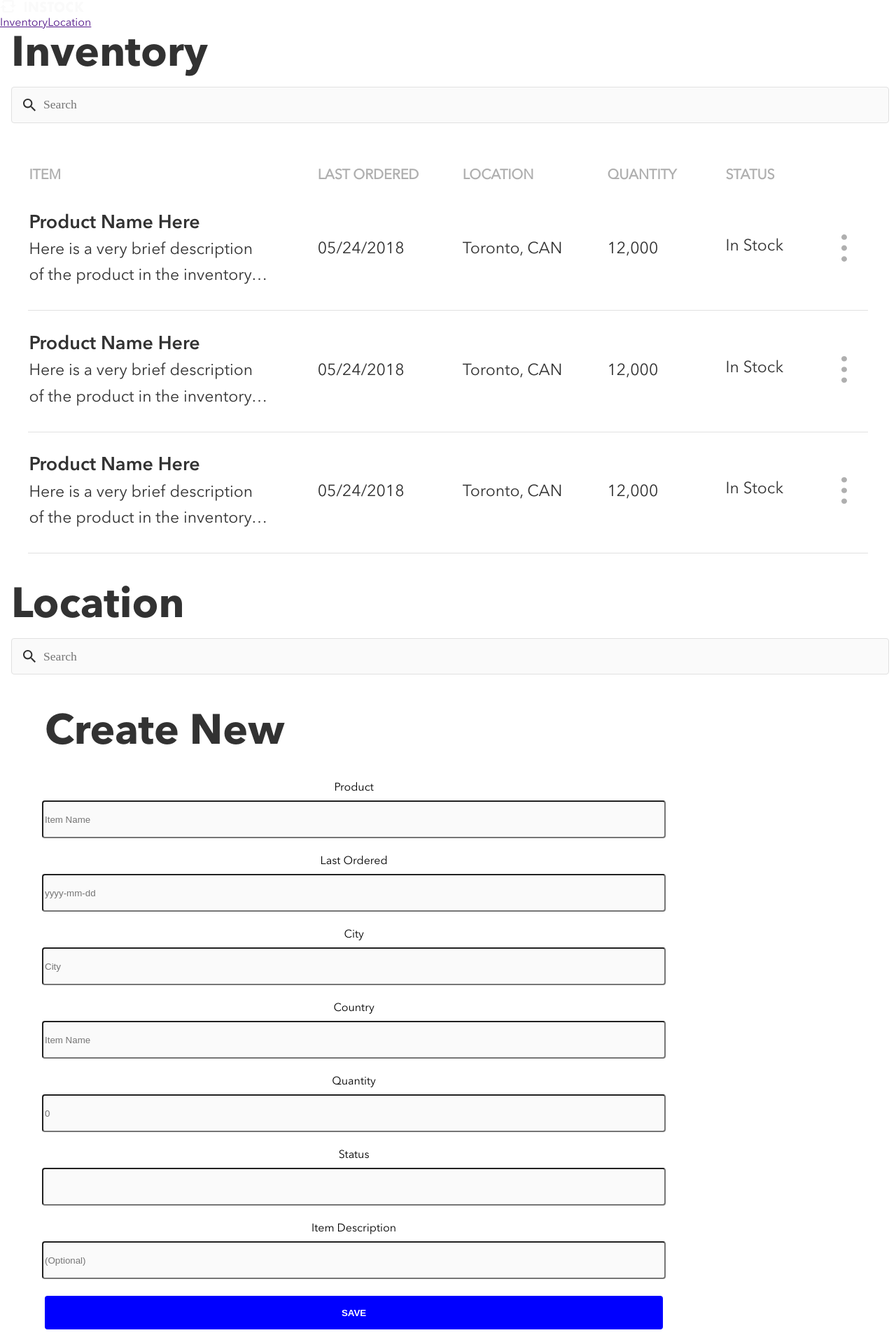
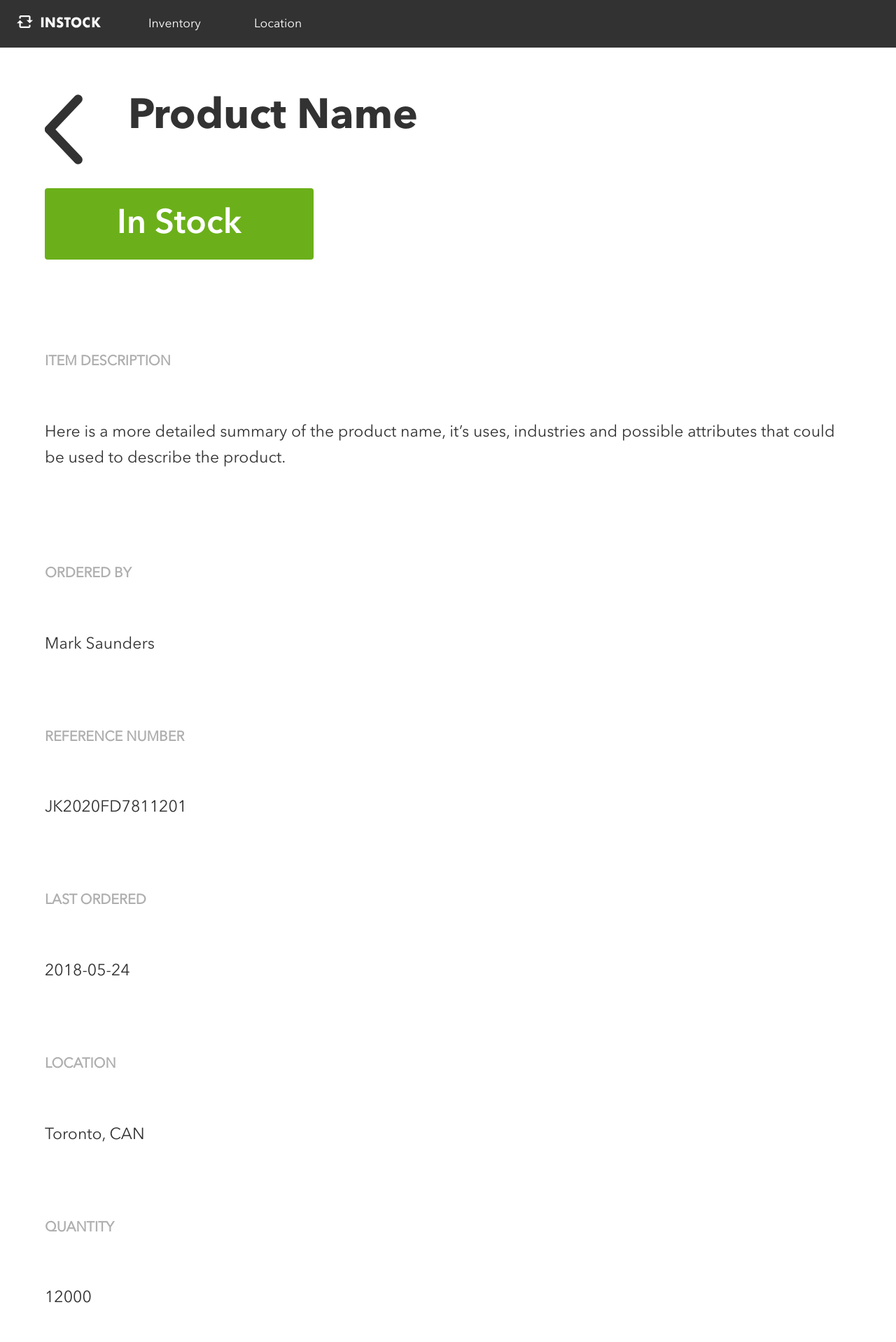
Before and after one commit to Short-Hop/InStock, a React (Create React App) app in the folder client/in-stock/: page /inventory in a window 1280 px wide. Shown: the top 1918 px of the page at 70% size. Built offline with nearby package versions, Linux system fonts and the light colour scheme.

Commit message:
Added product component

```diff
--- a/client/in-stock/src/App.js
+++ b/client/in-stock/src/App.js
@@ -6,6 +6,7 @@ import "./App.css";
 import "./styles/styles.css";
 import CreateProduct from "./CreateProduct";
 import Inventory from "./components/Inventory"
+import Product from "./components/Product"
 
 
 class App extends React.Component {
@@ -13,6 +14,7 @@ class App extends React.Component {
     return (
       <>
         <Nav />
+        <Product/>
         <InvHeader />
         <Inventory/>
         <LocHeader />
--- /dev/null
+++ b/client/in-stock/src/components/Product.js
@@ -0,0 +1,74 @@
+import React from 'react';
+import arrow from "../assets/Icons/SVG/Icon-back-arrow.svg"
+
+function Product() {
+    let instock = true;
+    let indicator;
+
+    if (instock) {
+        indicator = <div className="product__inStock">In Stock</div>
+    } else {
+        indicator = <div className="product__outStock">Out of Stock</div>
+    }
+
+
+    return(
+        <div className="product">
+            <div className="product__header">
+                <div>
+                    <img src={arrow}/>
+                    <h1>Product Name</h1>
+                </div>
+                {indicator}
+            </div>
+            <div className="divider"></div>
+            <div className="product__description">
+                <h5>ITEM DESCRIPTION</h5>
+                <h4>Here is a more detailed summary of the product name, it’s uses, industries and possible attributes that could be used to describe the product.</h4>
+            </div>
+            <div className="product__info">
+                <div>
+                    <div>
+                        <h5>ORDERED BY</h5>
+                        <h4>Mark Saunders</h4>
+                    </div>
+                    <div>
+                        <h5>REFERENCE NUMBER</h5>
+                        <h4>JK2020FD7811201</h4>
+                    </div>
+                </div>
+
+                <div>
+                    <div>
+                        <h5>LAST ORDERED</h5>
+                        <h4>2018-05-24</h4>
+                    </div>
+                    <div>
+                        <h5>LOCATION</h5>
+                        <h4>Toronto, CAN</h4>
+                    </div>
+                </div>
+
+                <div>
+                    <h5>QUANTITY</h5>
+                    <h4>12000</h4>
+                </div>
+
+                <div>
+                    <h5>CATEGORIES</h5>
+                    <h4>Industrial, Automotive, Heavy, Mechanical, Engineering, Transportation, Sales</h4>
+                </div>
+            </div>
+            <div className="divider"></div>
+
+            <button>
+                EDIT
+            </button>
+
+        </div>
+    )
+}
+
+
+
+export default Product;
--- /dev/null
+++ b/client/in-stock/src/styles/_product.scss
@@ -0,0 +1,74 @@
+.product {
+    padding: 5vw;
+
+    &__header {
+        display: flex;
+        flex-direction: column;
+        justify-content: flex-start;
+
+
+        img {
+            width: 4.3vw;
+            display: inline-block;
+            margin-right: 5vw;
+        }
+
+        h1 {
+            display: inline-block;
+            vertical-align: top;
+            margin-bottom: 5vw;
+        }
+    }
+
+    .divider {
+        display: none;
+    }
+
+    &__inStock {
+        font-size: 3.8vw;
+        font-family: AvenirNextDemiBold;
+        box-sizing: border-box;
+        border-radius: 4px;
+        color: white;
+        background-color: #6BB01A;
+        padding: 1.7vw;
+        width: 30vw;
+        text-align: center;
+        margin-bottom: 10vw;
+    }
+
+    &__outStock {
+        font-size: 3.8vw;
+        font-family: AvenirNextDemiBold;
+        box-sizing: border-box;
+        border-radius: 4px;
+        color: $Black;
+        background-color: $Mercury;
+        padding: 1.7vw;
+        width: 30vw;
+        text-align: center;
+        margin-bottom: 10vw;
+    }
+
+    h5 {
+        margin-bottom: 5vw;
+    }
+
+    h4 {
+        margin-bottom: 7.5vw;
+    }
+
+    &__description {
+        margin-bottom: 10vw;
+    }
+
+    button {
+        background-color: $Instock-blue;
+        color: white;
+        font-family: AvenirNextDemiBold;
+        border-radius: 4px;
+        width: 100%;
+        height: 15vw;
+        font-size: 3.8vw;
+    }
+}
--- a/client/in-stock/src/styles/styles.css
+++ b/client/in-stock/src/styles/styles.css
@@ -1,81 +1,3 @@
-button {
-  border: none;
-}
-
-@media (min-width: 320px) {
-  .createnew {
-    margin-left: 5vw;
-    margin-right: 5vw;
-    display: -webkit-box;
-    display: -ms-flexbox;
-    display: flex;
-    -webkit-box-orient: vertical;
-    -webkit-box-direction: normal;
-        -ms-flex-direction: column;
-            flex-direction: column;
-  }
-  .createnew .createnew__title {
-    margin-top: 32px;
-    margin-bottom: 32px;
-  }
-  .createnew .createnew__form {
-    width: 69vw;
-  }
-  .createnew .createnew__form form {
-    width: 100%;
-    display: -webkit-box;
-    display: -ms-flexbox;
-    display: flex;
-    -webkit-box-orient: vertical;
-    -webkit-box-direction: normal;
-        -ms-flex-direction: column;
-            flex-direction: column;
-    -webkit-box-align: center;
-        -ms-flex-align: center;
-            align-items: center;
-  }
-  .createnew .createnew__form form label {
-    margin-bottom: 8px;
-  }
-  .createnew .createnew__form form input {
-    margin-bottom: 24px;
-    height: 48px;
-    background-color: #fafafa;
-    border-radius: 4px;
-    width: 100%;
-  }
-  .createnew .createnew__form form input::-webkit-input-placeholder {
-    margin-left: 10px;
-  }
-  .createnew .createnew__form form input:-ms-input-placeholder {
-    margin-left: 10px;
-  }
-  .createnew .createnew__form form input::-ms-input-placeholder {
-    margin-left: 10px;
-  }
-  .createnew .createnew__form form input::placeholder {
-    margin-left: 10px;
-  }
-  .createnew .createnew__form form input #description {
-    height: 80px;
-  }
-  .createnew .createnew__form form button {
-    width: 100%;
-    border-radius: 4px;
-    height: 48px;
-    font-weight: bold;
-    text-transform: uppercase;
-  }
-  .createnew .createnew__form form #Save {
-    background-color: blue;
-    color: white;
-  }
-  .createnew .createnew__form form #Cancel {
-    background-color: white;
-    color: blue;
-  }
-}
-
 @font-face {
   font-family: "AvenirNextRegular";
   src: url(../assets/fonts/AvenirNextRegular.otf);
@@ -380,7 +302,7 @@ button {
 }
 
 .header {
-  margin: 0px 16px 16px 16px;
+  margin: 32px 16px;
   display: -webkit-box;
   display: -ms-flexbox;
   display: flex;
@@ -390,14 +312,12 @@ button {
           flex-direction: column;
 }
 
-.header__logo {
-  margin: 12px auto;
-  width: 19vh;
+.header h1 {
+  margin: 0px 0px 16px 0px;
 }
 
 .header__search {
   min-height: 48px;
-  margin-top: 8px;
   width: 100%;
   border-radius: 4px;
   background: #fafafa url("../assets/Icons/SVG/Icon-search.svg");
@@ -408,6 +328,135 @@ button {
   font-family: Regular;
   color: #323232;
   border: 1px solid #e1e1e1;
+}
+
+@media screen and (min-width: 768px) {
+  .header {
+    margin: 48px 24px;
+    -webkit-box-orient: horizontal;
+    -webkit-box-direction: normal;
+        -ms-flex-direction: row;
+            flex-direction: row;
+    -webkit-box-pack: justify;
+        -ms-flex-pack: justify;
+            justify-content: space-between;
+  }
+  .header h1 {
+    margin: 0px;
+  }
+  .header__search {
+    width: 249px;
+  }
+}
+
+@media screen and (min-width: 1440px) {
+  .header {
+    margin: 40px 180px;
+  }
+  .header h1 {
+    margin-top: 8px;
+  }
+  .header__search {
+    width: 252px;
+  }
+}
+
+.nav {
+  display: -webkit-box;
+  display: -ms-flexbox;
+  display: flex;
+  -webkit-box-orient: vertical;
+  -webkit-box-direction: normal;
+      -ms-flex-direction: column;
+          flex-direction: column;
+  -webkit-box-align: center;
+      -ms-flex-align: center;
+          align-items: center;
+  background-color: #323232;
+  -webkit-box-pack: center;
+      -ms-flex-pack: center;
+          justify-content: center;
+}
+
+.nav__logo {
+  text-align: center;
+  width: 100%;
+  padding-top: 12px;
+}
+
+.nav__menu {
+  width: 100%;
+  display: -webkit-box;
+  display: -ms-flexbox;
+  display: flex;
+  -webkit-box-orient: horizontal;
+  -webkit-box-direction: normal;
+      -ms-flex-direction: row;
+          flex-direction: row;
+  -webkit-box-pack: justify;
+      -ms-flex-pack: justify;
+          justify-content: space-between;
+}
+
+.nav__menu--inventory, .nav__menu--location {
+  padding: 0.5rem;
+  font-size: 4.5vw;
+  width: 50%;
+  text-align: center;
+  color: white;
+  text-decoration: none;
+  text-align: center;
+}
+
+.nav__menu--inventory:hover, .nav__menu--location:hover {
+  border-bottom: solid #ffffff;
+  font-family: myDemi;
+}
+
+@media screen and (min-width: 768px) {
+  .nav {
+    display: -webkit-box;
+    display: -ms-flexbox;
+    display: flex;
+    -webkit-box-orient: horizontal;
+    -webkit-box-direction: normal;
+        -ms-flex-direction: row;
+            flex-direction: row;
+    height: 68px;
+  }
+  .nav__logo {
+    margin-left: 24px;
+    padding: 0px;
+    width: 0%;
+  }
+  .nav__menu {
+    margin-left: 180px;
+    display: unset;
+  }
+  .nav__menu--inventory, .nav__menu--location {
+    font-size: 1.1em;
+    padding: 0px 8px 20px 8px;
+  }
+  .nav__menu--location {
+    margin-left: 60px;
+  }
+}
+
+@media screen and (min-width: 1440px) {
+  .nav {
+    height: 80px;
+  }
+  .nav__logo {
+    margin-left: 180px;
+  }
+  .nav__logo img {
+    height: 23px;
+  }
+  .nav__menu--inventory, .nav__menu--location {
+    padding: 0px 8px 23px 8px;
+    font-size: 1.4em;
+    margin-left: 100px;
+  }
 }
 
 button {
@@ -488,4 +537,86 @@ button {
   }
 }
 
+.product {
+  padding: 5vw;
+}
+
+.product__header {
+  display: -webkit-box;
+  display: -ms-flexbox;
+  display: flex;
+  -webkit-box-orient: vertical;
+  -webkit-box-direction: normal;
+      -ms-flex-direction: column;
+          flex-direction: column;
+  -webkit-box-pack: start;
+      -ms-flex-pack: start;
+          justify-content: flex-start;
+}
+
+.product__header img {
+  width: 4.3vw;
+  display: inline-block;
+  margin-right: 5vw;
+}
+
+.product__header h1 {
+  display: inline-block;
+  vertical-align: top;
+  margin-bottom: 5vw;
+}
+
+.product .divider {
+  display: none;
+}
+
+.product__inStock {
+  font-size: 3.8vw;
+  font-family: AvenirNextDemiBold;
+  -webkit-box-sizing: border-box;
+          box-sizing: border-box;
+  border-radius: 4px;
+  color: white;
+  background-color: #6BB01A;
+  padding: 1.7vw;
+  width: 30vw;
+  text-align: center;
+  margin-bottom: 10vw;
+}
+
+.product__outStock {
+  font-size: 3.8vw;
+  font-family: AvenirNextDemiBold;
+  -webkit-box-sizing: border-box;
+          box-sizing: border-box;
+  border-radius: 4px;
+  color: #323232;
+  background-color: #e1e1e1;
+  padding: 1.7vw;
+  width: 30vw;
+  text-align: center;
+  margin-bottom: 10vw;
+}
+
+.product h5, .product .inventory th, .inventory .product th, .product .inventory__mobile--label {
+  margin-bottom: 5vw;
+}
+
+.product h4 {
+  margin-bottom: 7.5vw;
+}
+
+.product__description {
+  margin-bottom: 10vw;
+}
+
+.product button {
+  background-color: #004892;
+  color: white;
+  font-family: AvenirNextDemiBold;
+  border-radius: 4px;
+  width: 100%;
+  height: 15vw;
+  font-size: 3.8vw;
+}
 /*# sourceMappingURL=styles.css.map */
--- a/client/in-stock/src/styles/styles.scss
+++ b/client/in-stock/src/styles/styles.scss
@@ -136,6 +136,7 @@ h5 {
 }
 
 @import "inventory";
-@import "header.scss";
-@import "nav.scss";
+@import "header";
+@import "nav";
 @import "createproduct";
+@import "product"
```
Also changed, not shown: 1 other file (tests, documents, lock files or other folders).
